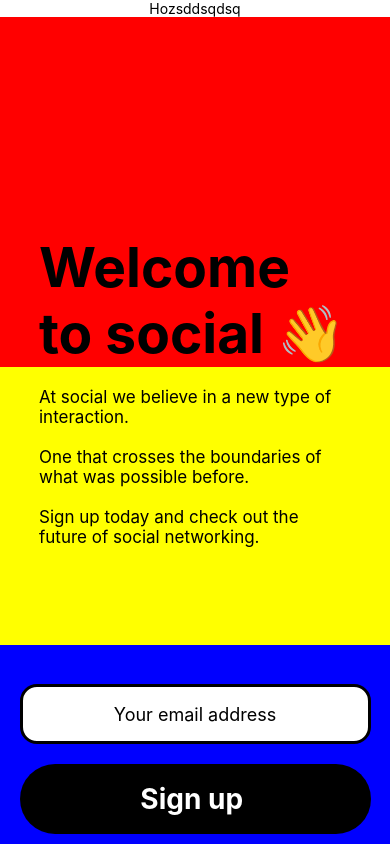
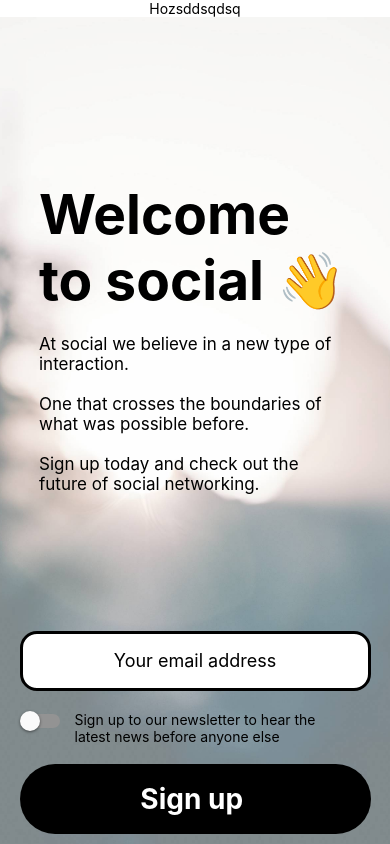
Before and after one commit to yslaoui/reactNativSocialBasicUI, a React Native app: screen / in a window 390 px wide. Built offline with nearby package versions, Linux system fonts and the light colour scheme.

Commit message:
sign up switch

```diff
--- a/App.js
+++ b/App.js
@@ -1,5 +1,8 @@
 import { StatusBar } from 'expo-status-bar';
-import { SafeAreaView, StyleSheet, Text, View, ImageBackground, TouchableOpacity, TextInput } from 'react-native';
+import { SafeAreaView, StyleSheet, Text,
+         View, ImageBackground, TouchableOpacity,
+         TextInput, Switch,
+         KeyboardAvoidingView, TouchableWithoutFeedback, Keyboard } from 'react-native';
 
 export default function App() {
   return (
@@ -26,6 +29,14 @@ export default function App() {
                 value = "Your email address"
               >
               </TextInput>
+              <View style={styles.newsLetterContainer}>
+                  <View>
+                    <Switch></Switch>
+                  </View>
+                  <View style={styles.newsLetterGrow}>
+                    <Text style={styles.newsLetterText}>Sign up to our newsletter to hear the latest news before anyone else</Text>
+                  </View>
+              </View>
               <TouchableOpacity style={styles.signUp}>
                 <Text style={styles.signUpText}>Sign up </Text>
               </TouchableOpacity>
@@ -39,6 +50,7 @@ export default function App() {
 }
 
 const styles = StyleSheet.create({
+  // Overall container
   container: {
     flex: 1,
     backgroundColor: '#fff',
@@ -57,9 +69,11 @@ const styles = StyleSheet.create({
     justifyContent: "center"
 
   },
+
+  // Welcome text View
   welcomeTextContainer :
   {
-    backgroundColor: "red",
+    // backgroundColor: "red",
     flex: 1,
     justifyContent: "flex-end",
     paddingLeft: "10%",
@@ -70,18 +84,65 @@ const styles = StyleSheet.create({
     fontSize: 55,
     fontWeight: "bold"
   },
+
+  // Body text View
   bodyTextContainer:
   {
-    backgroundColor: "yellow",
+    // backgroundColor: "yellow",
     paddingTop: 20,
     paddingBottom: "20%",
     paddingLeft: "10%",
     paddingRight: "10%"
   },
+  bodyText:
+  {
+    fontSize: 17
+  },
+
+  // Email Input
+  emailInput:
+  {
+    borderWidth: 3,
+    borderRadius: 17,
+    borderColor: "black",
+    width: "90%",
+    height: 60,
+    marginLeft: "5%",
+    marginRight: "5%",
+    marginBottom: 20,
+    paddingLeft: "10%",
+    paddingRight: "10%",
+    textAlign: "center",
+    fontSize: 18,
+    backgroundColor: "white"
+  },
+
+  // newsletter sign in
+  newsLetterContainer:
+  {
+    flexDirection: 'row',
+    width: "90%",
+    paddingLeft: "5%",
+    paddingBottom: "5%",
+
+
+  },
+  newsLetterGrow:
+  {
+    flexGrow: 1,
+    flex: 1 // This is a bug fix
+  },
+
+  newsLetterText:
+  {
+    paddingLeft: 15
+  },
+
+  // sign up
 
   signUpContainer:
   {
-    backgroundColor: "blue",
+    // backgroundColor: "blue",
     paddingTop: "10%",
     justifyContent: "flex-end",
   },
@@ -103,28 +164,6 @@ const styles = StyleSheet.create({
     color: "white",
     fontWeight: "bold",
     fontSize: 28
-  },
-
-  emailInput:
-  {
-    borderWidth: 3,
-    borderRadius: 17,
-    borderColor: "black",
-    width: "90%",
-    height: 60,
-    marginLeft: "5%",
-    marginRight: "5%",
-    marginBottom: 20,
-    paddingLeft: "10%",
-    paddingRight: "10%",
-    textAlign: "center",
-    fontSize: 18,
-    backgroundColor: "white"
-  },
-
-  bodyText:
-  {
-    fontSize: 17
   }
 
 });
```
